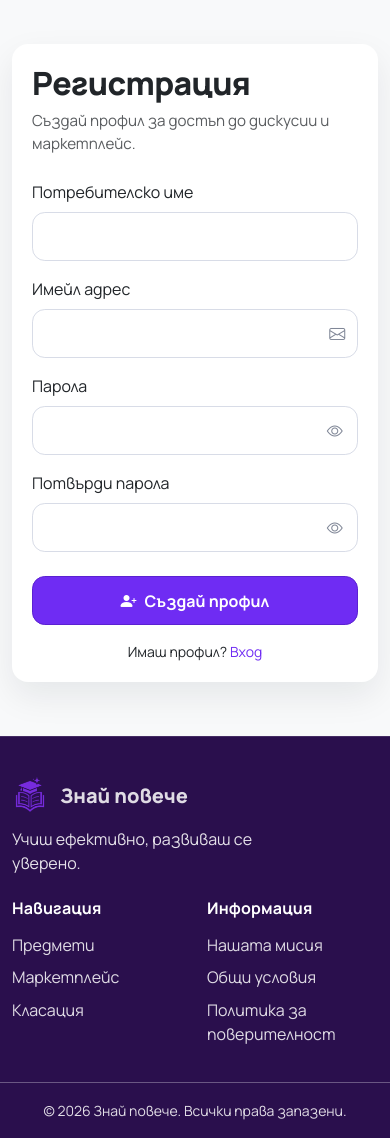
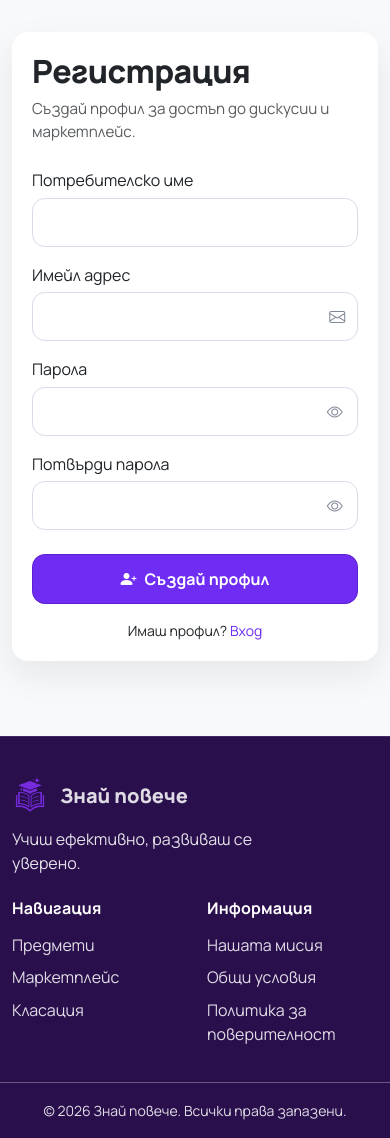
Before and after one commit to stanchev-dev/znai-poveche, a Django app: page /register/ in a window 390 px wide. Shown: the part 57-1195 px from the top of the page. Run offline with Django 5.2, Linux system fonts and the light colour scheme; data that the repository does not hold is empty.

Commit message:
Adjust auth page top spacing

```diff
--- a/static/css/app.css
+++ b/static/css/app.css
@@ -2235,7 +2235,7 @@ main#app-root,
 .auth-page-wrap {
   min-height: calc(100vh - 180px);
   align-items: flex-start;
-  padding-top: clamp(2rem, 8vh, 5rem);
+  padding-top: clamp(0.75rem, 3vh, 1.8rem);
 }
 
 .auth-card {
@@ -2321,9 +2321,13 @@ main#app-root,
   line-height: 1.4;
 }
 
+.auth-card .form-label {
+  margin-bottom: 0.35rem;
+}
+
 @media (max-width: 575.98px) {
   .auth-page-wrap {
-    padding-top: 1.25rem;
+    padding-top: 0.5rem;
   }
 
   .auth-card .card-body {
```
